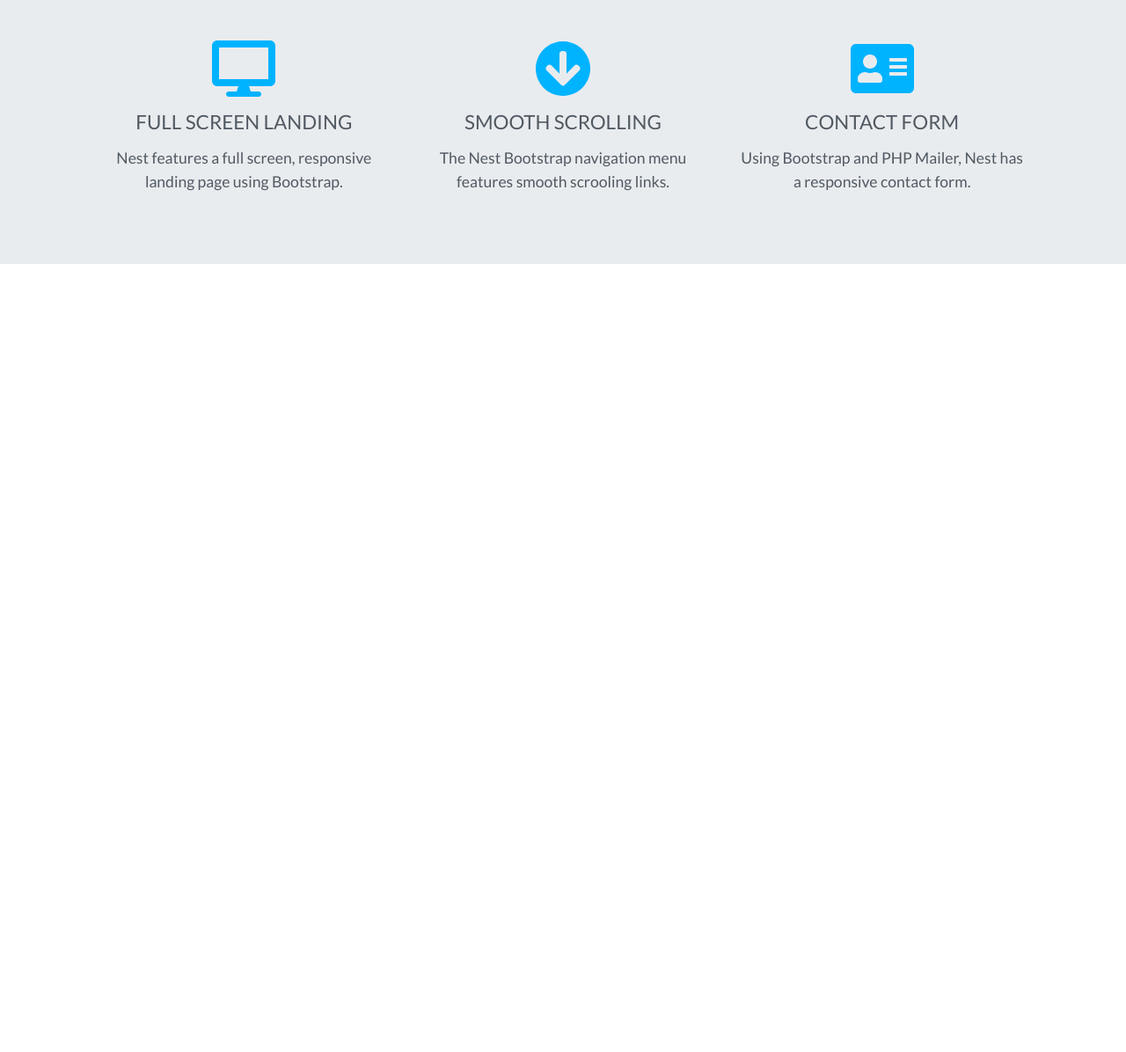
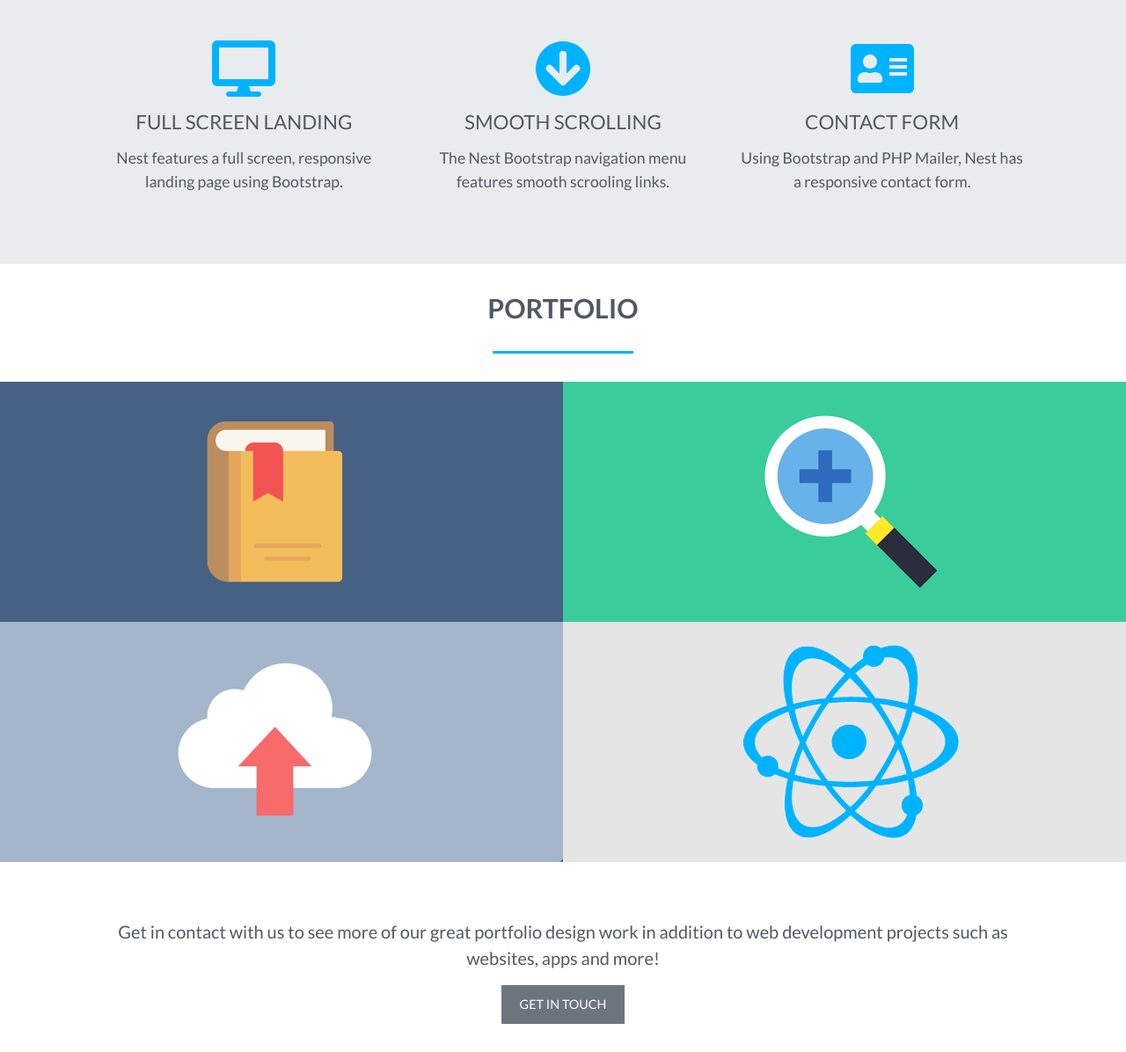
Before and after one commit to AntonSmid/NestTheme, a plain HTML site: page index.html in a window 1280 px wide. Shown: the part 952-2148 px from the top of the page at 88% size. Before the commit the page ends 1252 px from the top, so only its background shows below. Drawn offline with Linux system fonts and the light colour scheme.

Commit message:
Portfolio section done.

```diff
--- a/css/style.css
+++ b/css/style.css
@@ -105,9 +105,9 @@ h3.heading {
 }
 
 .heading-underline {
-  width: 5rem;
+  width: 10rem;
   height: 0.2rem;
-  border-color: #00b3ff;
+  background-color: #00b3ff;
   margin: 0 auto 2rem;
 }
 
@@ -124,6 +124,34 @@ h3.heading {
 
 .about p {
   font-size: 1.1rem;
+}
+
+
+/* ====== PORTFOLIO SECTION ====== */
+
+.padding {
+  padding: 2rem 0;
+}
+
+.no-padding [class*=col-] {
+  padding: 0;
+}
+
+img.example-image {
+  max-width: 100%;
+}
+
+.portfolio-item img:hover {
+  transform: scale(1.1);
+  cursor: zoom-in;
+}
+
+.portfolio-item img {
+  transition: transform .4s ease;
+}
+
+.portfolio-item {
+  overflow: hidden;
 }
 
 
--- a/index.html
+++ b/index.html
@@ -12,7 +12,7 @@
 </head>
 <body data-spy="scroll" data-target="#navbarResponsive">
 
-<!-- Start Home Section -->
+<!-- ====== Start Home Section ====== -->
 
  <div id="home">
 
@@ -72,10 +72,10 @@
 
 
  </div>
-<!-- END Home Section -->
+<!-- ====== END Home Section ====== -->
 
 
- <!-- START About Section -->
+<!-- ====== START About Section ====== -->
  <div id="about" class="offset">
 
   <!--  Start Jumbotron-->
@@ -117,28 +117,92 @@
   <!--  End Jumbotron-->
 
  </div>
-<!-- END About Section -->
+<!-- ====== END About Section ====== -->
 
- <!-- Start Portfolio Section -->
+
+
+<!-- ====== Start Portfolio Section ====== -->
  <div id="portfolio" class="offset">
+   <div class="container-fluid padding">
+
+    <h3 class="heading">Portfolio</h3>
+    <div class="heading-underline"></div>
+
+  <!-- Start Portfolio Grid -->
+  <div class="row no-padding">
+
+     <div class="col-md-6">
+       <div class="portfolio-item">
+         <a href="img/portfolio/1.png" data-lightbox="example-set" data-title="My Portfolio Description">
+           <img class="example-image" src="img/portfolio/1.png" alt="">
+         </a>
+       </div>
+     </div> <!-- end of col -->
+
+
+     <div class="col-md-6">
+       <div class="portfolio-item">
+         <a href="img/portfolio/2.png" data-lightbox="example-set" data-title="My Portfolio Description">
+           <img class="example-image" src="img/portfolio/2.png" alt="">
+         </a>
+       </div>
+     </div> <!-- end of col -->
+
+
+      <div class="col-md-6">
+       <div class="portfolio-item">
+         <a href="img/portfolio/3.png" data-lightbox="example-set" data-title="My Portfolio Description">
+           <img class="example-image" src="img/portfolio/3.png" alt="">
+         </a>
+       </div>
+     </div> <!-- end of col -->
+
+
+     <div class="col-md-6">
+       <div class="portfolio-item">
+         <a href="img/portfolio/4.png" data-lightbox="example-set" data-title="My Portfolio Description">
+           <img class="example-image" src="img/portfolio/4.png" alt="">
+         </a>
+       </div>
+     </div> <!-- end of col -->
+
+
+  </div> <!-- end of row -->
+
+  <!-- End Portfolio Grid -->
+
+   </div>  <!-- End of Container -->
+
+   <div class="narrow text-center padding">
+      <p class="lead">Get in contact with us to see more of our great portfolio design work in addition to web development projects such as websites, apps and more!</p>
+      <div class="center-block">
+        <a class="btn btn-secondary" href="#contact">Get in Touch</a>
+      </div>
+   </div>
 
  </div>
-<!-- END Portfolio Section -->
+<!-- ====== END Portfolio Section ====== -->
 
-  <!-- Start Testimonials Section -->
+
+
+<!-- ====== Start Testimonials Section ====== -->
  <div id="testimonials" class="offset">
 
  </div>
-<!-- END Testimonials Section -->
+<!-- ====== END Testimonials Section ====== -->
 
- <!-- Start Contact Section -->
+
+
+ <!-- ====== Start Contact Section ====== -->
  <div id="contact" class="offset">
 
  </div>
-<!-- END Contact Section -->
+<!-- ====== END Contact Section ====== -->
 
 
-  <!-- scripts files -->
+
+
+<!-- ====== scripts files ====== -->
   <script src="js/jquery-3.3.1.min.js"></script>
   <script src="js/bootstrap.min.js"></script>
   <script src="https://use.fontawesome.com/releases/v5.0.9/js/all.js"></script>
@@ -146,6 +210,6 @@
   <script src="js/lightbox.js"></script>
   <script src="js/validator.js"></script>
   <script src="js/contact.js"></script>
-  <!-- end of scripts files -->
+<!-- ====== end of scripts files ====== -->
 </body>
 </html>
```
